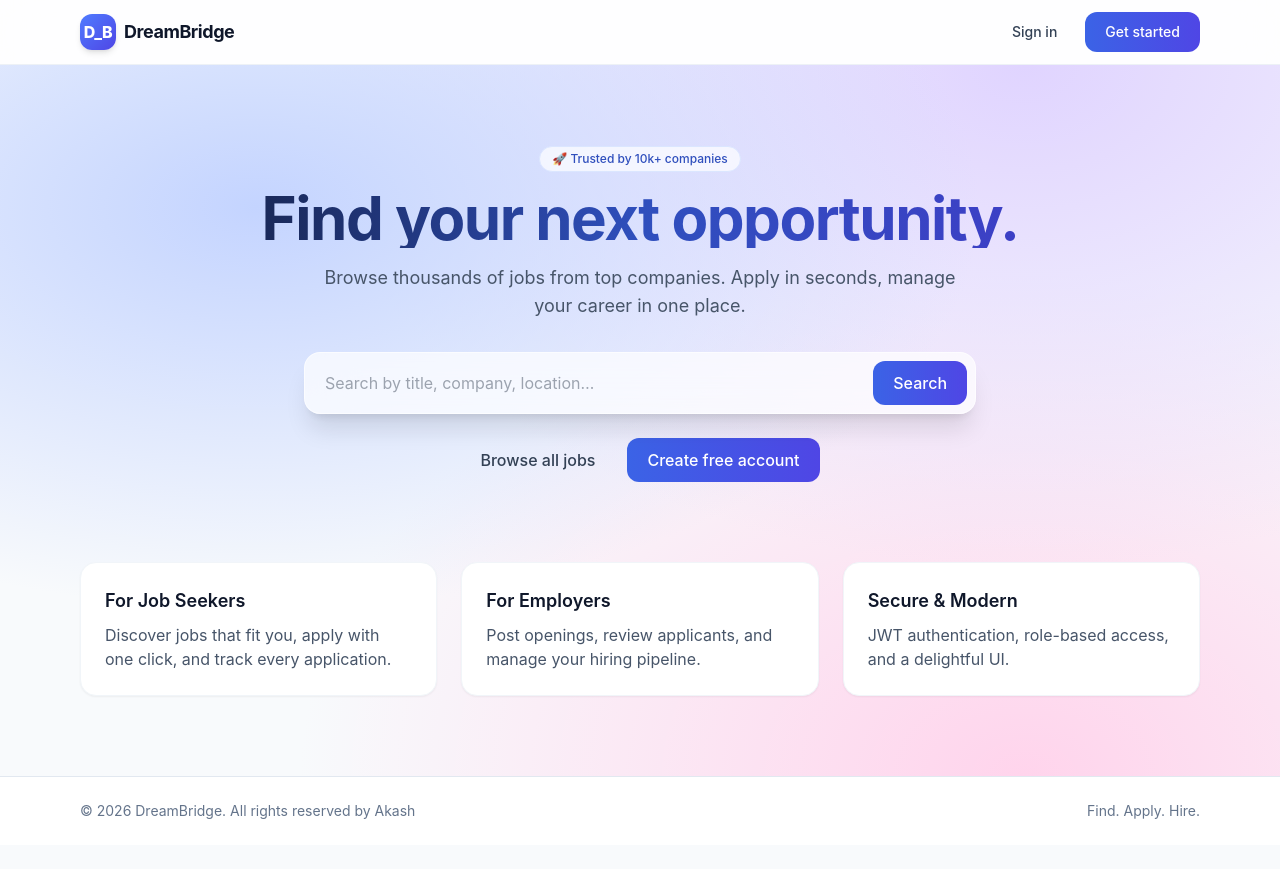
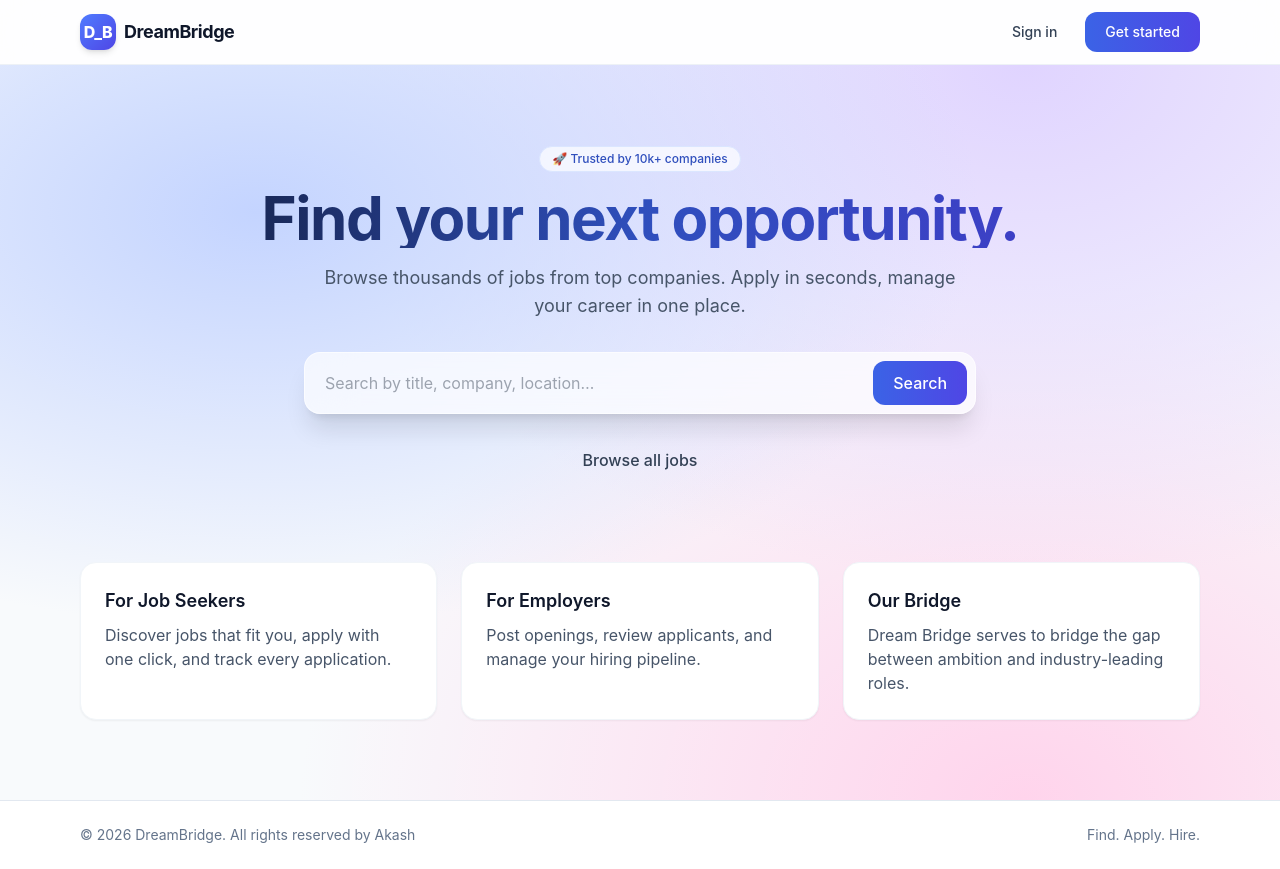
Before and after one commit to luciferak007/DreamBirdge, a React (Vite) app in the folder frontend/: page / in a window 1280 px wide. Before the commit the page ends 845 px from the top, so only its background shows below. Built offline with nearby package versions, Linux system fonts and the light colour scheme.

Commit message:
Update Home page content and links
Removed 'Create free account' link and added 'Our Bridge' section.

```diff
--- a/frontend/src/pages/Home.jsx
+++ b/frontend/src/pages/Home.jsx
@@ -18,14 +18,14 @@ export default function Home() {
           </form>
           <div className="mt-6 flex items-center justify-center gap-3">
             <Link to="/jobs" className="btn-ghost">Browse all jobs</Link>
-            <Link to="/register" className="btn-primary">Create free account</Link>
+
           </div>
         </motion.div>
         <div className="mt-20 grid md:grid-cols-3 gap-6">
           {[
             { t: 'For Job Seekers', d: 'Discover jobs that fit you, apply with one click, and track every application.' },
             { t: 'For Employers', d: 'Post openings, review applicants, and manage your hiring pipeline.' },
-            { t: 'Secure & Modern', d: 'JWT authentication, role-based access, and a delightful UI.' }
+            { t: 'Our Bridge', d: 'Dream Bridge serves to bridge the gap between ambition and industry-leading roles.' }
           ].map((f,i) => (
             <motion.div key={i} initial={{ opacity: 0, y: 20 }} whileInView={{ opacity: 1, y: 0 }} viewport={{ once: true }} transition={{ delay: i*0.1 }} className="card">
               <h3 className="text-lg font-semibold">{f.t}</h3>
```
